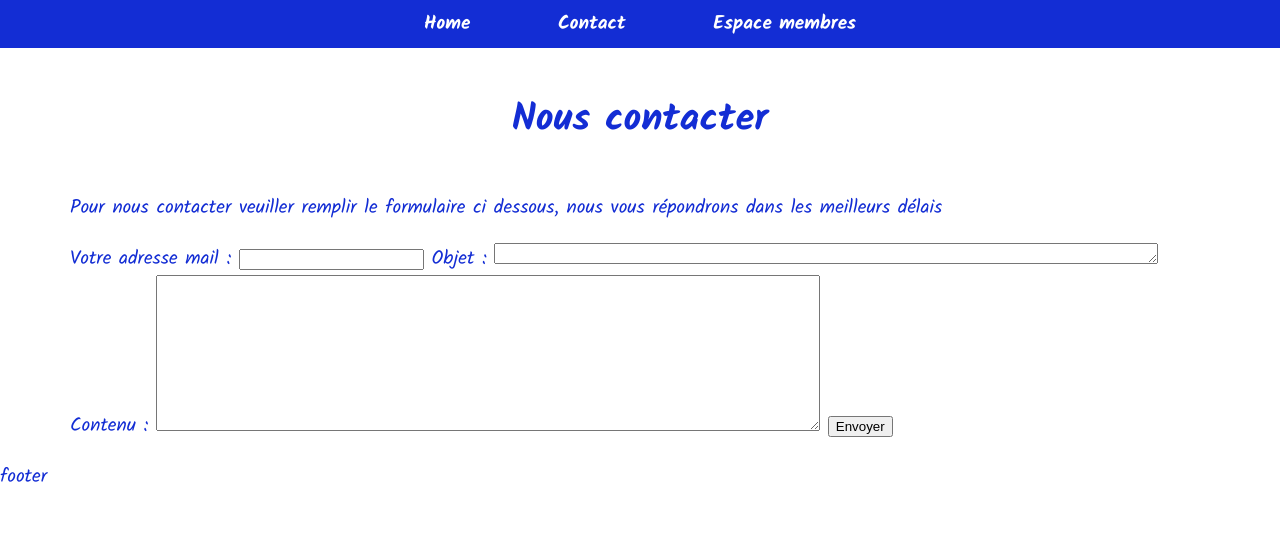
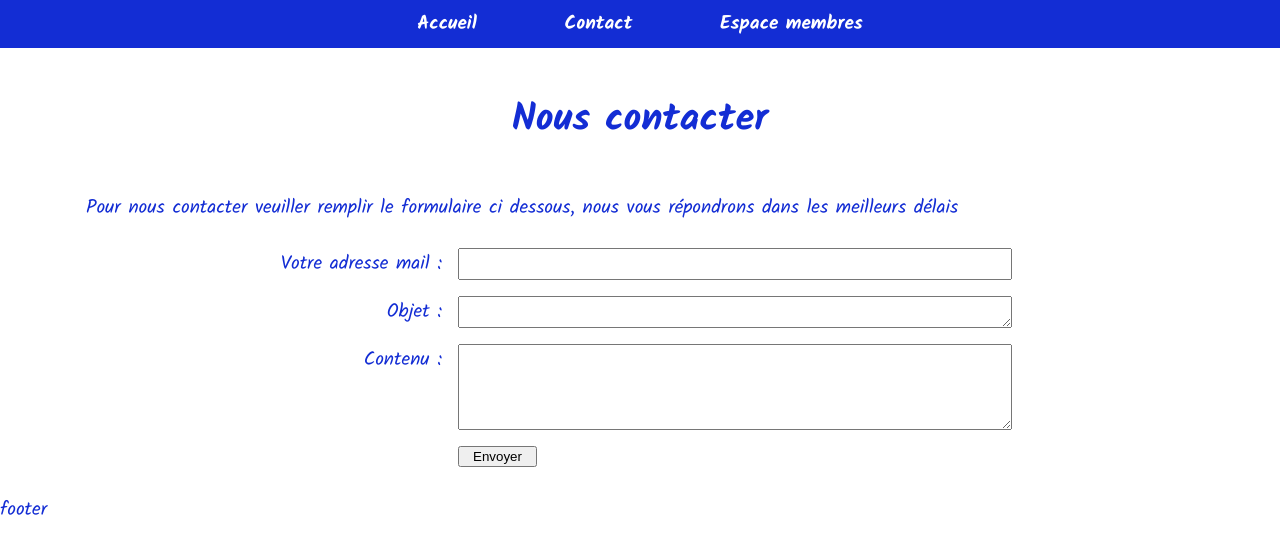
Before and after one commit to Marine-Sanson/Luttes-Enchantees, a PHP site: page /Luttes-Enchantees/contact in a window 1280 px wide. Shown: the top 554 px of the page. Run offline with PHP 8.4, Linux system fonts and the light colour scheme; some libraries are stand-ins or nearby versions; some web fonts are replaced.

Commit message:
style on contact and connect

```diff
--- a/assets/css/style.css
+++ b/assets/css/style.css
@@ -280,5 +282,192 @@ header nav a:hover {
     max-width: 60vw;
   }
 }
+/* ********** Contact ********** */
+#contact p {
+  margin: 0 1rem 1rem 1rem;
+}
+
+#contactForm {
+  display: grid;
+  grid-template-columns: repeat(12, 1fr);
+}
+
+#contactForm input,
+#contactForm textarea {
+  margin: 0.5rem;
+}
+
+@media (min-width: 0px) and (max-width: 791.99px) {
+  #contactForm {
+    grid-template-rows: repeat(5, 1fr), auto, 1fr;
+  }
+  #contactForm label {
+    margin: 0.6rem auto 0rem 0.5rem;
+  }
+  #mailAdressLabel {
+    grid-row: 1;
+    grid-column: 2/11;
+  }
+  #mailAdress {
+    grid-row: 2;
+    grid-column: 2/11;
+    width: 80vw;
+    height: 1.6rem;
+  }
+  #mailObjectLabel {
+    grid-row: 3;
+    grid-column: 2/11;
+  }
+  #mailObject {
+    grid-row: 4;
+    grid-column: 2/11;
+    width: 80vw;
+    height: 1.6rem;
+  }
+  #mailContentLabel {
+    grid-row: 5;
+    grid-column: 2/11;
+  }
+  #mailContent {
+    grid-row: 6;
+    grid-column: 2/11;
+    width: 80vw;
+    height: 5rem;
+  }
+  #contactFormSubmit {
+    grid-row: 7;
+    grid-column: 6;
+  }
+}
+@media (min-width: 792px) {
+  #contactForm {
+    display: grid;
+    grid-template-columns: repeat(12, 1fr);
+    grid-template-rows: repeat(4, auto);
+  }
+  #contactForm input,
+  #contactForm textarea {
+    margin: 0.5rem;
+  }
+  #contactForm label {
+    margin: 0.5rem 0.5rem 0.5rem auto;
+  }
+  #contactForm label {
+    margin: 0.5rem 0.5rem 0.5rem auto;
+  }
+  #mailAdressLabel {
+    grid-row: 1;
+    grid-column: 2/5;
+  }
+  #mailAdress {
+    grid-row: 1;
+    grid-column: 5/11;
+    max-width: 100%;
+    height: 1.6rem;
+  }
+  #mailObjectLabel {
+    grid-row: 2;
+    grid-column: 2/5;
+  }
+  #mailObject {
+    grid-row: 2;
+    grid-column: 5/11;
+    max-width: 100%;
+    height: 1.6rem;
+  }
+  #mailContentLabel {
+    grid-row: 3;
+    grid-column: 2/5;
+  }
+  #mailContent {
+    grid-row: 3;
+    grid-column: 5/11;
+    max-width: 100%;
+    height: 5rem;
+  }
+  #contactFormSubmit {
+    grid-row: 4;
+    grid-column: 5;
+  }
+}
+/* ********** Home ********** */
+#connect p {
+  margin: 1rem;
+  text-align: center;
+}
+
+#connectUser {
+  margin-top: 2rem;
+  text-align: center;
+}
+
+#connectUser input {
+  margin: 0.5rem;
+}
+
+@media (min-width: 0px) and (max-width: 791.99px) {
+  #connectUser {
+    margin-top: 2rem;
+    display: grid;
+    grid-template-columns: repeat(12, 1fr);
+    grid-template-rows: repeat(5, 2.5rem);
+  }
+  #emailForConnectionLabel {
+    grid-row: 1;
+    grid-column: 2/11;
+  }
+  #emailForConnection {
+    grid-row: 2;
+    grid-column: 2/11;
+    margin: 0.5rem;
+  }
+  #pwForConnectionLabel {
+    grid-row: 3;
+    grid-column: 2/11;
+  }
+  #pwForConnection {
+    grid-row: 4;
+    grid-column: 2/11;
+  }
+  #connectUserSubmit {
+    grid-row: 5;
+    grid-column: 6/8;
+  }
+  #connectUser label {
+    margin: 0.6rem auto 0.5rem 0.5rem;
+  }
+}
+@media (min-width: 792px) {
+  #connectUser {
+    margin-top: 2rem;
+    display: grid;
+    grid-template-columns: repeat(12, 1fr);
+    grid-template-rows: repeat(3, 2.5rem);
+  }
+  #emailForConnectionLabel {
+    grid-row: 1;
+    grid-column: 2/5;
+  }
+  #emailForConnection {
+    grid-row: 1;
+    grid-column: 5/11;
+    margin: 0.5rem;
+  }
+  #pwForConnectionLabel {
+    grid-row: 2;
+    grid-column: 2/5;
+  }
+  #pwForConnection {
+    grid-row: 2;
+    grid-column: 5/11;
+  }
+  #connectUserSubmit {
+    grid-row: 3;
+    grid-column: 6/8;
+  }
+  #connectUser label {
+    margin: 0.6rem 0.2rem 0.5rem auto;
+  }
+}
 
 /*# sourceMappingURL=style.css.map */
--- /dev/null
+++ b/assets/sass/partials/contact.scss
@@ -0,0 +1,129 @@
+/* ********** Contact ********** */
+#contact p{
+      margin: 0 1rem 1rem 1rem;
+}
+
+#contactForm{
+      display: grid;
+      grid-template-columns: $gridTempCol;
+}
+
+#contactForm input,
+#contactForm textarea{
+      margin: 0.5rem;
+}
+
+@media(min-width: 0px) and (max-width: 791.99px)
+{
+      #contactForm{
+            grid-template-rows: repeat(5, 1fr), auto, 1fr;
+      }
+
+      #contactForm label{
+            margin: 0.6rem auto 0rem 0.5rem;
+      }
+
+      #mailAdressLabel{
+            grid-row: 1;
+            grid-column: 2/11
+      }
+
+      #mailAdress{
+            grid-row: 2;
+            grid-column: 2/11;
+            width: 80vw;
+            height: 1.6rem;
+      }
+
+      #mailObjectLabel{
+            grid-row: 3;
+            grid-column: 2/11;
+      }
+
+      #mailObject{
+            grid-row: 4;
+            grid-column: 2/11;
+            width: 80vw;
+            height: 1.6rem;
+      }
+
+      #mailContentLabel{
+            grid-row: 5;
+            grid-column: 2/11;
+      }
+
+      #mailContent{
+            grid-row: 6;
+            grid-column: 2/11;
+            width: 80vw;
+            height: 5rem;
+      }
+
+      #contactFormSubmit{
+            grid-row: 7;
+            grid-column: 6;
+      }
+
+}
+
+@media(min-width: 792px){
+      #contactForm{
+            display: grid;
+            grid-template-columns: $gridTempCol;
+            grid-template-rows: repeat(4, auto);
+      }
+
+      #contactForm input,
+      #contactForm textarea{
+            margin: 0.5rem;
+      }
+
+      #contactForm label{
+            margin: 0.5rem 0.5rem 0.5rem auto;
+      }
+
+      #contactForm label{
+            margin: 0.5rem 0.5rem 0.5rem auto;
+      }
+
+      #mailAdressLabel{
+            grid-row: 1;
+            grid-column: 2/5;
+      }
+
+      #mailAdress{
+            grid-row: 1;
+            grid-column: 5/11;
+            max-width: 100%;
+            height: 1.6rem;
+      }
+
+      #mailObjectLabel{
+            grid-row: 2;
+            grid-column: 2/5;
+      }
+
+      #mailObject{
+            grid-row: 2;
+            grid-column: 5/11;
+            max-width: 100%;
+            height: 1.6rem;
+      }
+
+      #mailContentLabel{
+            grid-row: 3;
+            grid-column: 2/5;
+      }
+
+      #mailContent{
+            grid-row: 3;
+            grid-column: 5/11;
+            max-width: 100%;
+            height: 5rem;
+      }
+
+      #contactFormSubmit{
+            grid-row: 4;
+            grid-column: 5;
+      }
+}
--- a/assets/sass/partials/header.scss
+++ b/assets/sass/partials/header.scss
@@ -20,9 +20,30 @@ header nav{
 header nav a{
       color: $white;
       font-weight: 700;
-      margin: 2.5rem;
+      margin: 1rem;
 }
 
 header nav a:hover{
       text-decoration: underline;
 }
+
+@media(min-width: 0px) and (max-width: 791.99px){
+      #publicNav a{
+            margin: 0.5rem;
+      }
+
+      #adminNav a{
+            margin: 0.5rem;
+      }
+}
+
+
+@media(min-width: 792px){
+      #publicNav a{
+            margin: 2.5rem;
+      }
+
+      #adminNav a{
+            margin: 2.5rem;
+      }
+}
--- a/assets/sass/style.scss
+++ b/assets/sass/style.scss
@@ -2,3 +2,5 @@
 @import "base/general";
 @import "partials/header";
 @import "partials/home";
+@import "partials/contact";
+@import "partials/connect";
--- a/templates/_header.phtml
+++ b/templates/_header.phtml
@@ -1,6 +1,6 @@
 <nav id="publicNav">
 
-    <a href="http://localhost/Luttes-Enchantees/">Home</a>
+    <a href="http://localhost/Luttes-Enchantees/">Accueil</a>
     <a href="http://localhost/Luttes-Enchantees/contact">Contact</a>
     <a href="http://localhost/Luttes-Enchantees/connect">Espace membres</a>
 
--- a/templates/_membersNav.phtml
+++ b/templates/_membersNav.phtml
@@ -1,6 +1,7 @@
 <nav id="membersNav">
 
-	<a href="http://localhost/Luttes-Enchantees/liste">Liste des membres</a>
+	<a href="http://localhost/Luttes-Enchantees/accueil-membres">Accueil</a>
+	<a href="http://localhost/Luttes-Enchantees/liste">Liste</a>
 	<a href="http://localhost/Luttes-Enchantees/chants">Chants</a>
 	<a href="http://localhost/Luttes-Enchantees/repes">Agenda</a>
 	<a href="http://localhost/Luttes-Enchantees/messages">Messages</a>
--- a/templates/connect.phtml
+++ b/templates/connect.phtml
@@ -14,13 +14,13 @@
 
 		<input type="hidden" id="checkConnectionAction" name="action" value="checkConnection">
 
-		<label for="email">Email :</label>
+		<label id="emailForConnectionLabel" for="email">Email :</label>
 		<input type="email" id="emailForConnection" name="email">
 
-		<label for="password">Mot de passe :</label>
+		<label id="pwForConnectionLabel" for="password">Mot de passe :</label>
 		<input type="password" id="pwForConnection" name="password">
 
-		<input class="button" type="submit" value="Me connecter">
+		<input id="connectUserSubmit" class="button" type="submit" value="Me connecter">
 	</form>
 
 </main>
--- a/templates/contact.phtml
+++ b/templates/contact.phtml
@@ -13,28 +13,24 @@
 			 name="action"
 			 value="newMail">
 
-		<label for="mailObject">Votre adresse mail : </label>
+		<label id="mailAdressLabel" for="mailObject">Votre adresse mail : </label>
 		<input type="mail" name="mailAdress" id="mailAdress">
 
-		<label for="mailObject">Objet : </label>
+		<label id="mailObjectLabel" for="mailObject">Objet : </label>
 		<textarea
 			name="mailObject"
 			id="mailObject"
-			rows="1" cols="80"
 			maxlength="155"></textarea>
 
-		<label for="mailContent">Contenu : </label>
+		<label id="mailContentLabel" for="mailContent">Contenu : </label>
 		<textarea
 			name="mailContent"
 			id="mailContent"
-			rows="10" cols="80"
 			maxlength="1024"></textarea>
 
-		<input class="button"
+		<input id="contactFormSubmit"
+			 class="button"
 			 type="submit"
 			 value="Envoyer">
-
 	</form>
-
-
 </main>
```
Also changed, not shown: other parts of assets/css/style.css (+26 -24 lines), assets/sass/partials/connect.scss (added, +93 -0 lines), assets/sass/partials/home.scss (+9 -29 lines), templates/home.phtml (+5 -5 lines), 1 other file.
